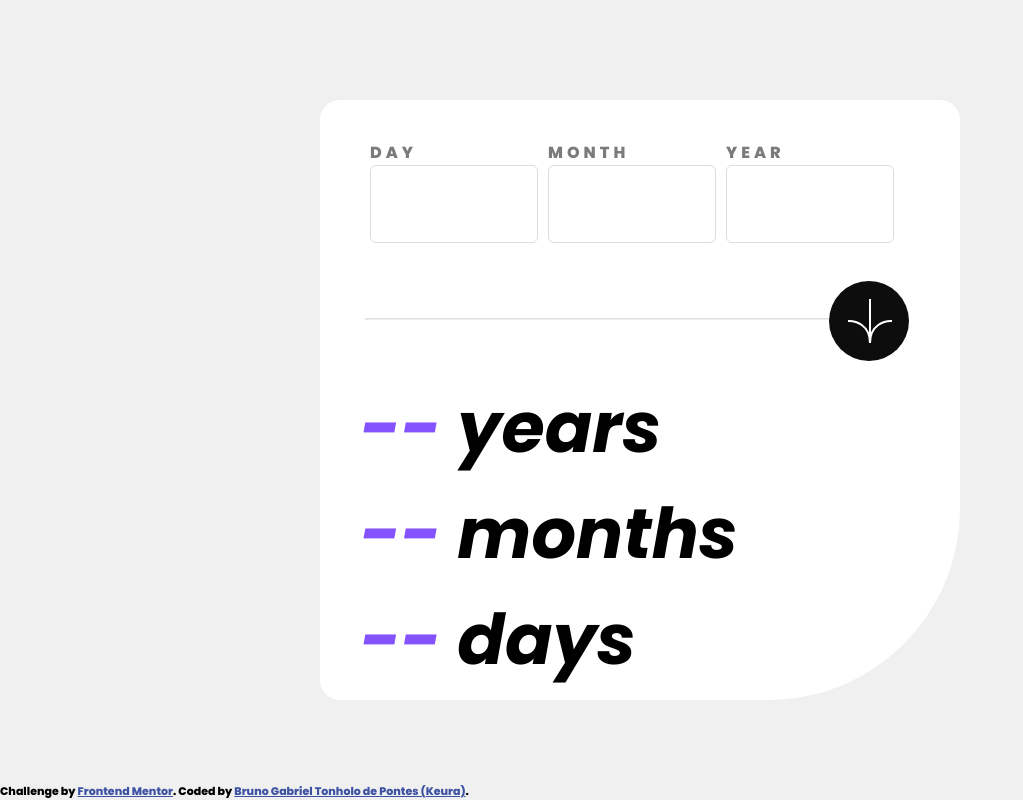
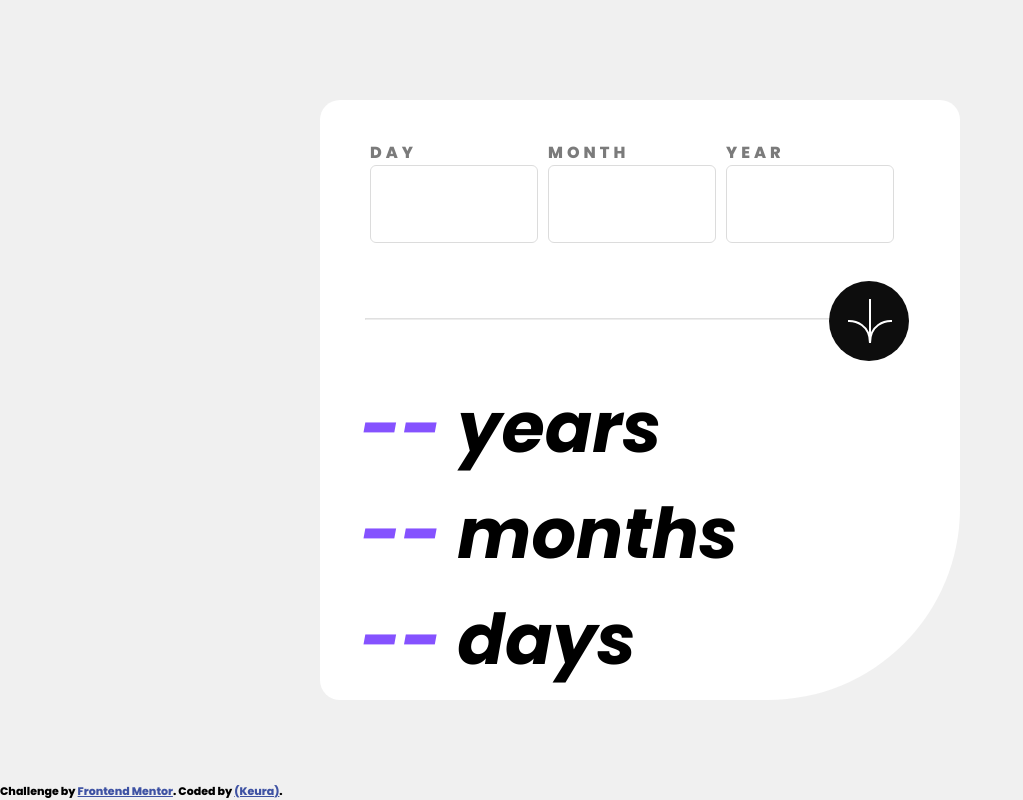
Before and after one commit to KeuraChan/Age-Calculator, a plain HTML site: page index.html in a window 1280 px wide. Shown: the whole page, without its empty margins (0-1023 px from the left). Drawn offline with Linux system fonts and the light colour scheme.

Commit message:
Update index.html

```diff
--- a/index.html
+++ b/index.html
@@ -57,7 +57,7 @@
 
   <div class="attribution">
     Challenge by <a href="https://www.frontendmentor.io?ref=challenge" target="_blank">Frontend Mentor</a>.
-    Coded by <a href="#">Bruno Gabriel Tonholo de Pontes (Keura)</a>.
+    Coded by <a href="#">(Keura)</a>.
   </div>
 
   <script>
```
